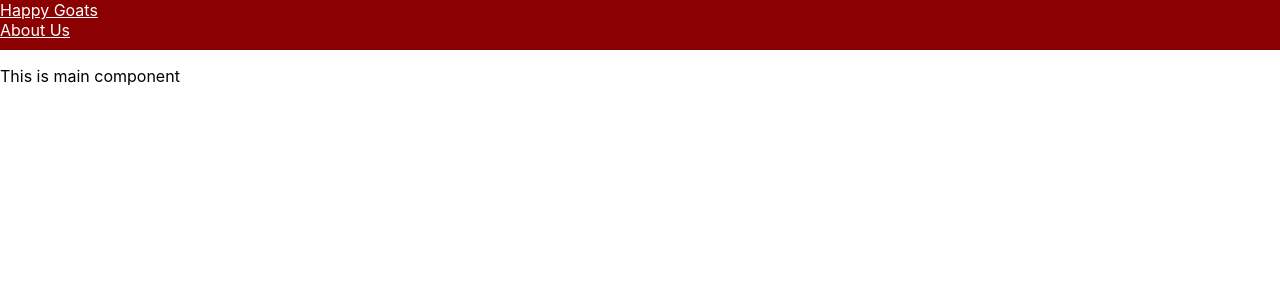
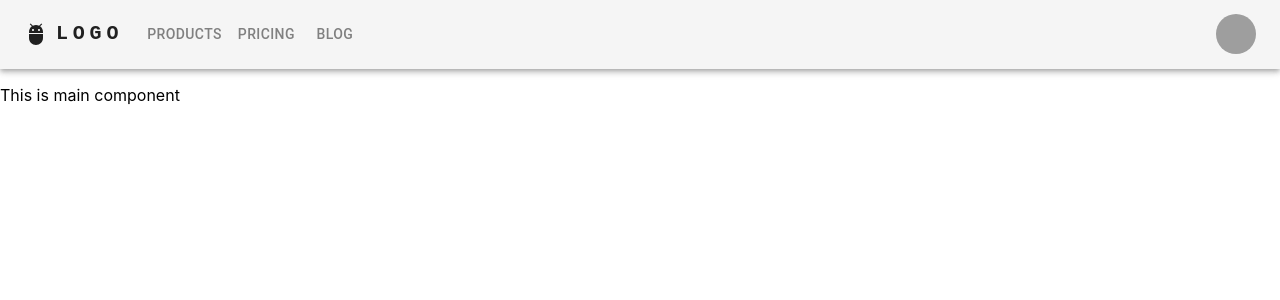
Before and after one commit to rinjiboy/ZigiHof-Wernau, a React (Create React App) app: page / in a window 1280 px wide. Shown: the top 300 px of the page. Built offline with nearby package versions, Linux system fonts and the light colour scheme; grey boxes are pictures that could not be loaded.

Commit message:
New nav bar, all functional components

```diff
--- a/package.json
+++ b/package.json
@@ -3,7 +3,11 @@
   "version": "0.1.0",
   "private": true,
   "dependencies": {
+    "@emotion/react": "^11.10.4",
+    "@emotion/styled": "^11.10.4",
     "@material-ui/core": "^4.12.4",
+    "@mui/icons-material": "^5.10.3",
+    "@mui/material": "^5.10.5",
     "@testing-library/jest-dom": "^5.14.1",
     "@testing-library/react": "^13.0.0",
     "@testing-library/user-event": "^13.2.1",
--- a/src/components/nav-bar/nav-bar.js
+++ b/src/components/nav-bar/nav-bar.js
@@ -1,26 +1,163 @@
-import React from 'react'
-import './nav-bar.css';
 
-import {Container, Nav, Navbar} from 'react-bootstrap';
+import * as React from 'react';
+import AppBar from '@mui/material/AppBar';
+import Box from '@mui/material/Box';
+import Toolbar from '@mui/material/Toolbar';
+import IconButton from '@mui/material/IconButton';
+import Typography from '@mui/material/Typography';
+import Menu from '@mui/material/Menu';
+import MenuIcon from '@mui/icons-material/Menu';
+import Container from '@mui/material/Container';
+import Avatar from '@mui/material/Avatar';
+import Button from '@mui/material/Button';
+import Tooltip from '@mui/material/Tooltip';
+import MenuItem from '@mui/material/MenuItem';
+import AdbIcon from '@mui/icons-material/Adb';
 
+const pages = ['Products', 'Pricing', 'Blog'];
+const settings = ['Profile', 'Account', 'Dashboard', 'Logout'];
 
-export default class NavBar extends React.Component{
-    constructor(){
-        super();
-    }
+const NavBar = () => {
+  const [anchorElNav, setAnchorElNav] = React.useState(null);
+  const [anchorElUser, setAnchorElUser] = React.useState(null);
 
-    render() {
-        return(
-            <React.Fragment>
-                <Navbar expand="lg" bg="dark" variant="dark" className='navigation-bar'>
-                    <Container>
-                        <Navbar.Brand className="navigation-links" href="/">Happy Goats</Navbar.Brand>
-                        <Nav>
-                            <Nav.Link className="navigation-links" href="/routeTo">About Us</Nav.Link>
-                        </Nav>
-                    </Container>
-                </Navbar>
-            </React.Fragment>
-        );
-    }
-}
+  const handleOpenNavMenu = (event) => {
+    setAnchorElNav(event.currentTarget);
+  };
+  const handleOpenUserMenu = (event) => {
+    setAnchorElUser(event.currentTarget);
+  };
+
+  const handleCloseNavMenu = () => {
+    setAnchorElNav(null);
+  };
+
+  const handleCloseUserMenu = () => {
+    setAnchorElUser(null);
+  };
+
+  return (
+    <AppBar position="static" color="default">
+      <Container maxWidth="xl">
+        <Toolbar disableGutters>
+          <AdbIcon sx={{ display: { xs: 'none', md: 'flex' }, mr: 1 }} />
+          <Typography
+            variant="h6"
+            noWrap
+            component="a"
+            href="/"
+            sx={{
+              mr: 2,
+              display: { xs: 'none', md: 'flex' },
+              fontFamily: 'monospace',
+              fontWeight: 700,
+              letterSpacing: '.3rem',
+              color: 'inherit',
+              textDecoration: 'none',
+            }}
+          >
+            LOGO
+          </Typography>
+
+          <Box sx={{ flexGrow: 1, display: { xs: 'flex', md: 'none' } }}>
+            <IconButton
+              size="large"
+              aria-label="account of current user"
+              aria-controls="menu-appbar"
+              aria-haspopup="true"
+              onClick={handleOpenNavMenu}
+              color="inherit"
+            >
+              <MenuIcon />
+            </IconButton>
+            <Menu
+              id="menu-appbar"
+              anchorEl={anchorElNav}
+              anchorOrigin={{
+                vertical: 'bottom',
+                horizontal: 'left',
+              }}
+              keepMounted
+              transformOrigin={{
+                vertical: 'top',
+                horizontal: 'left',
+              }}
+              open={Boolean(anchorElNav)}
+              onClose={handleCloseNavMenu}
+              sx={{
+                display: { xs: 'block', md: 'none' },
+              }}
+            >
+              {pages.map((page) => (
+                <MenuItem key={page} onClick={handleCloseNavMenu}>
+                  <Typography textAlign="center">{page}</Typography>
+                </MenuItem>
+              ))}
+            </Menu>
+          </Box>
+          <AdbIcon sx={{ display: { xs: 'flex', md: 'none' }, mr: 1 }} />
+          <Typography
+            variant="h5"
+            noWrap
+            component="a"
+            href=""
+            sx={{
+              mr: 2,
+              display: { xs: 'flex', md: 'none' },
+              flexGrow: 1,
+              fontFamily: 'monospace',
+              fontWeight: 700,
+              letterSpacing: '.3rem',
+              color: 'inherit',
+              textDecoration: 'none',
+            }}
+          >
+            LOGO
+          </Typography>
+          <Box sx={{ flexGrow: 1, display: { xs: 'none', md: 'flex' } }}>
+            {pages.map((page) => (
+              <Button
+                key={page}
+                onClick={handleCloseNavMenu}
+                sx={{ my: 2, color: 'grey', display: 'block' }}
+              >
+                {page}
+              </Button>
+            ))}
+          </Box>
+
+          <Box sx={{ flexGrow: 0 }}>
+            <Tooltip title="Open settings">
+              <IconButton onClick={handleOpenUserMenu} sx={{ p: 0 }}>
+                <Avatar alt="Remy Sharp" src="/static/images/avatar/2.jpg" />
+              </IconButton>
+            </Tooltip>
+            <Menu
+              sx={{ mt: '45px' }}
+              id="menu-appbar"
+              anchorEl={anchorElUser}
+              anchorOrigin={{
+                vertical: 'top',
+                horizontal: 'right',
+              }}
+              keepMounted
+              transformOrigin={{
+                vertical: 'top',
+                horizontal: 'right',
+              }}
+              open={Boolean(anchorElUser)}
+              onClose={handleCloseUserMenu}
+            >
+              {settings.map((setting) => (
+                <MenuItem key={setting} onClick={handleCloseUserMenu}>
+                  <Typography textAlign="center">{setting}</Typography>
+                </MenuItem>
+              ))}
+            </Menu>
+          </Box>
+        </Toolbar>
+      </Container>
+    </AppBar>
+  );
+};
+export default NavBar;
```
Also changed, not shown: src/components/main-view/main-view.js (+3 -7 lines), 2 other files (tests, documents, lock files or other folders).
